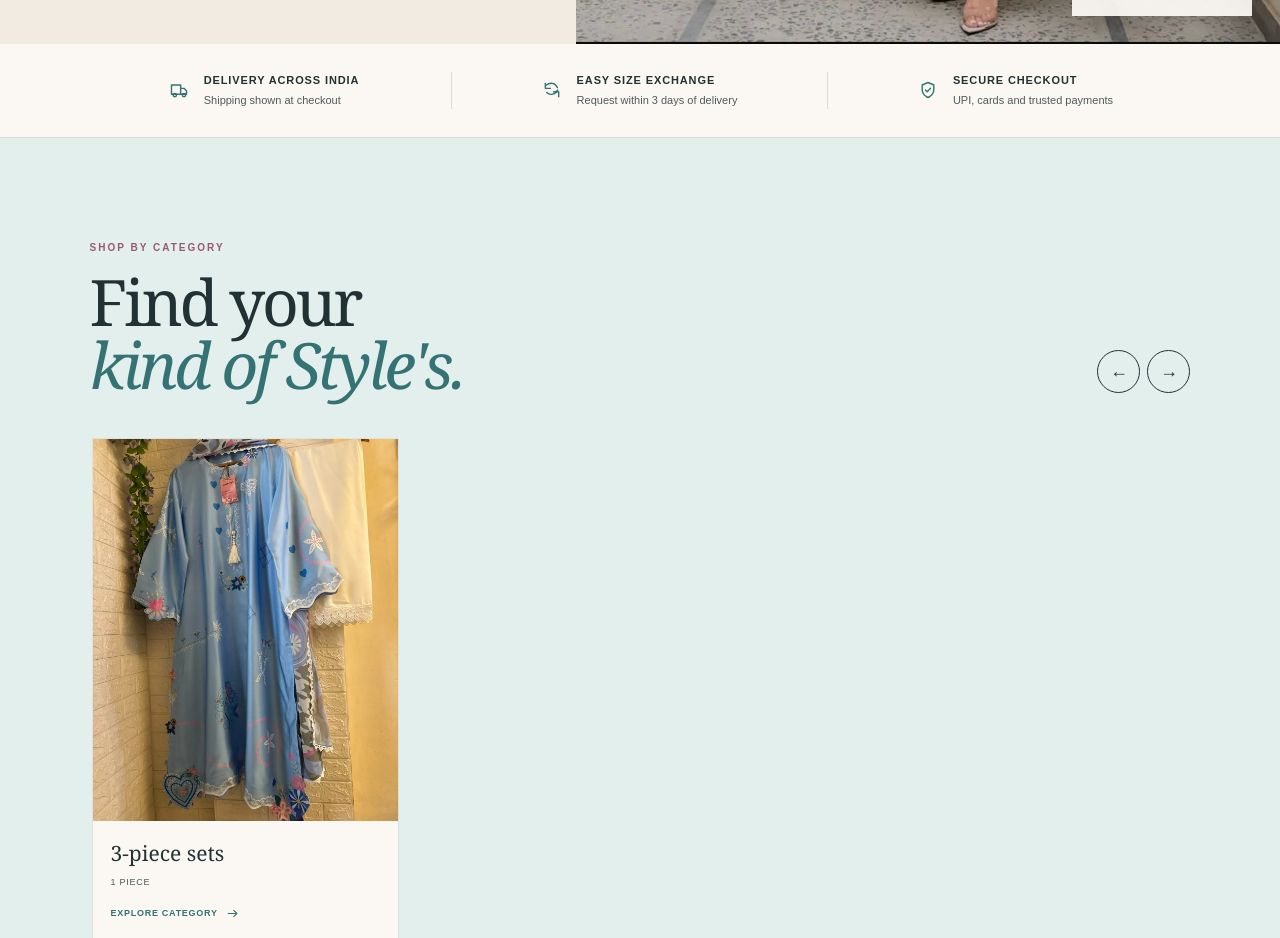
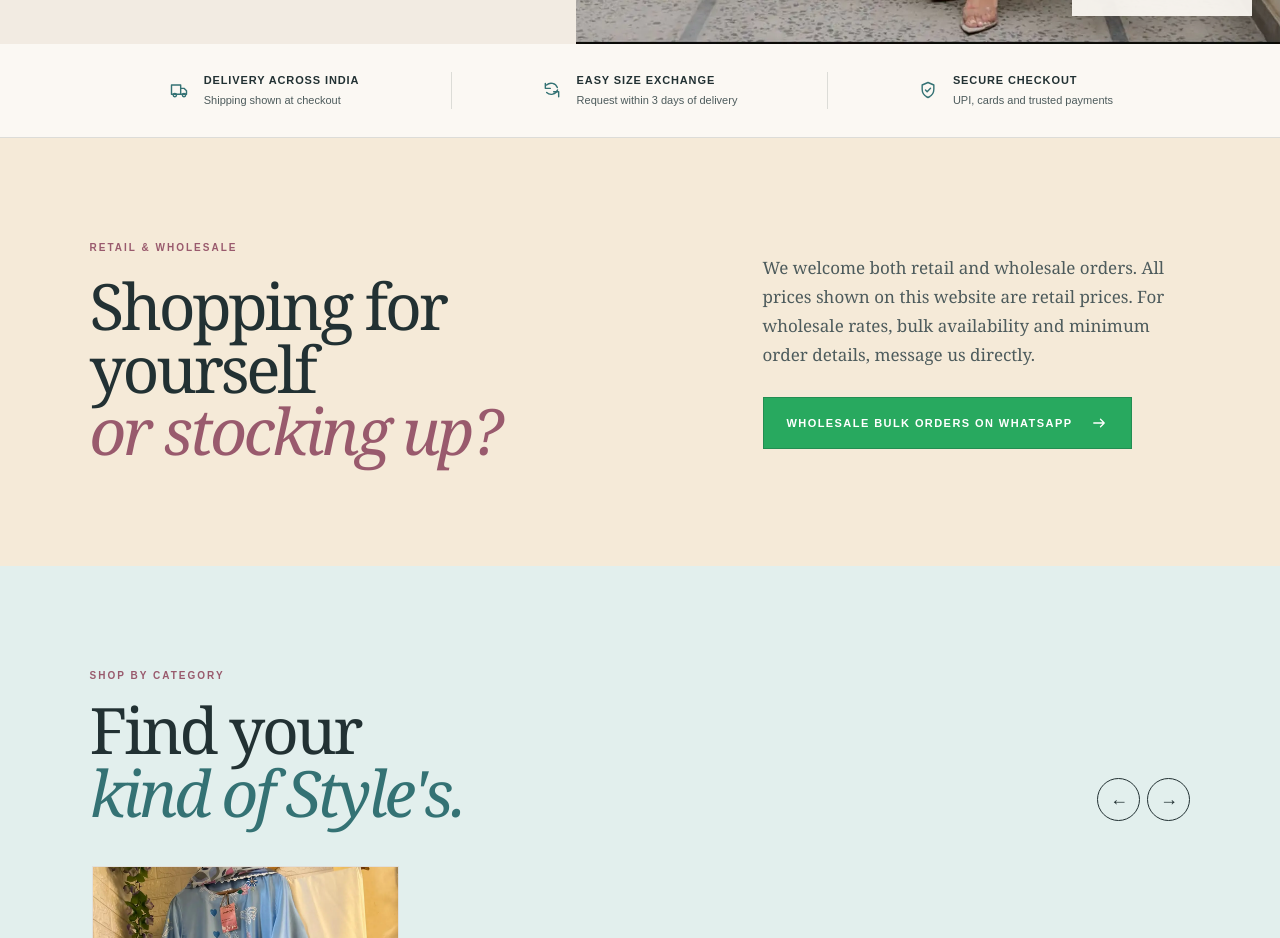
Before and after one commit to Rehansolanki7/classyapparelsbysana, a Next.js app: page / in a window 1280 px wide. Shown: the part 920-1858 px from the top of the page. Built offline with nearby package versions, Linux system fonts and the light colour scheme; no server answers.

Commit message:
Add wholesale notice section to storefront for bulk order inquiries

```diff
--- a/app/globals.css
+++ b/app/globals.css
@@ -286,6 +286,21 @@ img { display: block; max-width: 100%; }
 .service-strip span { display: flex; flex-direction: column; gap: 4px; }
 .service-strip strong { font-size: 11px; letter-spacing: .08em; text-transform: uppercase; }
 .service-strip small { color: var(--ink-soft); font-size: 11px; }
+
+.wholesale-notice {
+  display: grid;
+  grid-template-columns: 1fr .75fr;
+  align-items: center;
+  gap: clamp(45px, 8vw, 120px);
+  padding: clamp(60px, 8vw, 110px) clamp(28px, 7vw, 120px);
+  background: #f5ead8;
+}
+.wholesale-copy h2 { margin: 0; font-family: var(--serif); font-size: clamp(43px, 5vw, 74px); font-weight: 400; letter-spacing: -.05em; line-height: .98; }
+.wholesale-copy h2 em { color: var(--berry); font-weight: 400; }
+.wholesale-details { max-width: 510px; justify-self: end; }
+.wholesale-details > p { margin: 0; color: var(--ink-soft); font-family: var(--serif); font-size: 17px; line-height: 1.7; }
+.wholesale-button { margin-top: 27px; border-color: #238d52; background: #28a95f; color: white; }
+.wholesale-button:hover { border-color: #1f7d48; background: #218f50; }
 
 .category-showcase {
   padding: clamp(65px, 8vw, 115px) clamp(28px, 7vw, 120px) clamp(75px, 9vw, 130px);
@@ -602,6 +617,8 @@ footer a:hover, footer button:hover { color: white; }
   .service-strip { grid-template-columns: 1fr; padding: 0 24px; }
   .service-strip > div { justify-content: flex-start; border-right: 0; border-bottom: 1px solid var(--line); padding: 18px 3px; }
   .service-strip > div:last-child { border-bottom: 0; }
+  .wholesale-notice { grid-template-columns: 1fr; gap: 30px; padding: 65px 24px 75px; }
+  .wholesale-details { justify-self: start; }
   .category-showcase { padding: 65px 24px 75px; }
   .category-showcase-heading { align-items: flex-start; flex-direction: column; gap: 24px; }
   .category-track { grid-auto-columns: minmax(225px, 68vw); margin-top: 30px; }
--- a/app/storefront.tsx
+++ b/app/storefront.tsx
@@ -148,6 +148,7 @@ export default function Storefront({ product, products, categories, settings }:
   const productMessage = `Hi Sana, I’m interested in the ${product.name}${product.color ? ` in ${product.color}` : ""}${selectedSize ? `, size ${selectedSize}` : ""}. Could you help me with sizing and availability?`;
   const sizeHelpMessage = `Hi Sana, I need help choosing a size for the ${product.name}${selectedSize ? ` in size ${selectedSize}` : ""}.`;
   const newsletterMessage = "Hi Sana, please add me to the Classy Apparels by Sana drop updates.";
+  const wholesaleMessage = "Hi Sana, I’m interested in placing a wholesale or bulk order. Please share your wholesale prices, minimum order quantity, available styles and delivery details.";
 
   function saveBag(next: BagItem[]) {
     const serialized = JSON.stringify(next.slice(0, 10));
@@ -229,6 +230,11 @@ export default function Storefront({ product, products, categories, settings }:
         <div><Icon name="truck" /><span><strong>Delivery across India</strong><small>Shipping shown at checkout</small></span></div>
         <div><Icon name="rotate" /><span><strong>Easy size exchange</strong><small>Request within 3 days of delivery</small></span></div>
         <div><Icon name="shield" /><span><strong>Secure checkout</strong><small>UPI, cards and trusted payments</small></span></div>
+      </section>
+
+      <section className="wholesale-notice" aria-labelledby="wholesale-notice-title">
+        <div className="wholesale-copy"><p className="kicker">Retail &amp; wholesale</p><h2 id="wholesale-notice-title">Shopping for yourself<br /><em>or stocking up?</em></h2></div>
+        <div className="wholesale-details"><p>We welcome both retail and wholesale orders. All prices shown on this website are retail prices. For wholesale rates, bulk availability and minimum order details, message us directly.</p><a className="button wholesale-button" href={whatsappHref(wholesaleMessage)} target="_blank" rel="noreferrer">Wholesale bulk orders on WhatsApp <Icon name="arrow" size={18} /></a></div>
       </section>
 
       {categoryCards.length > 0 && <section className="category-showcase" aria-labelledby="category-showcase-title">
```
